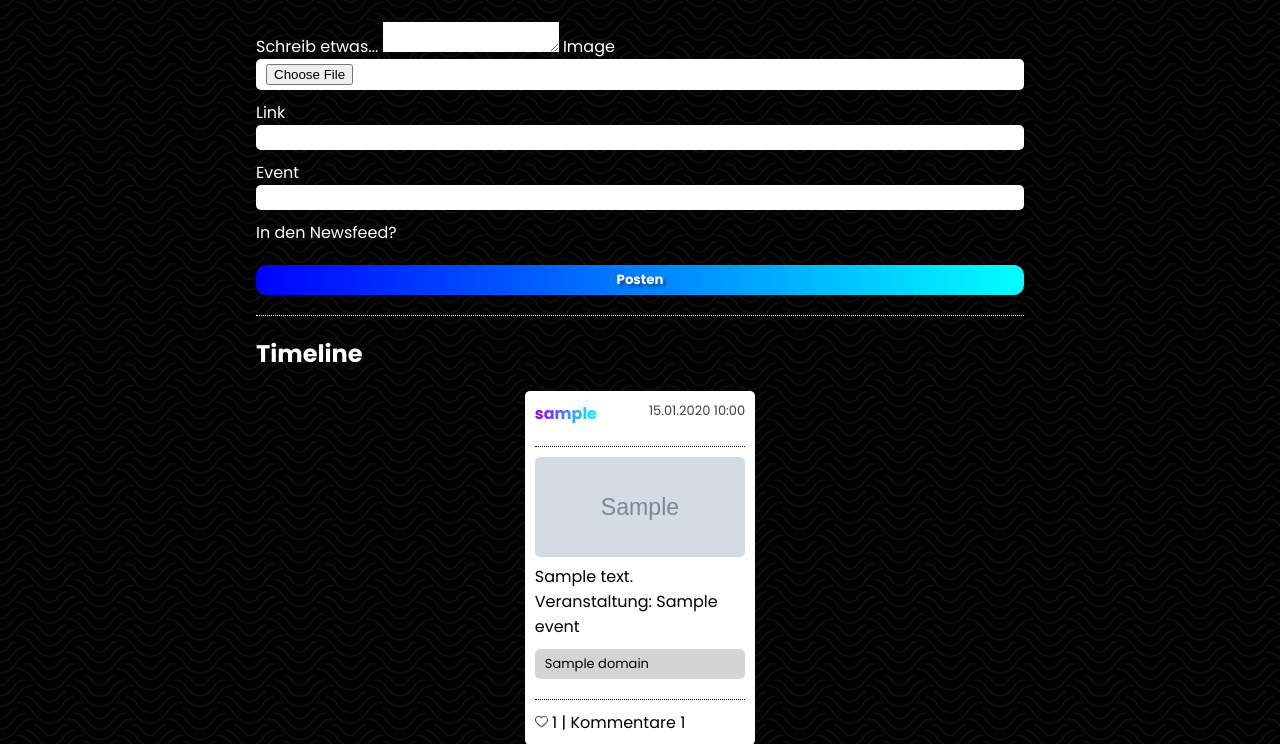
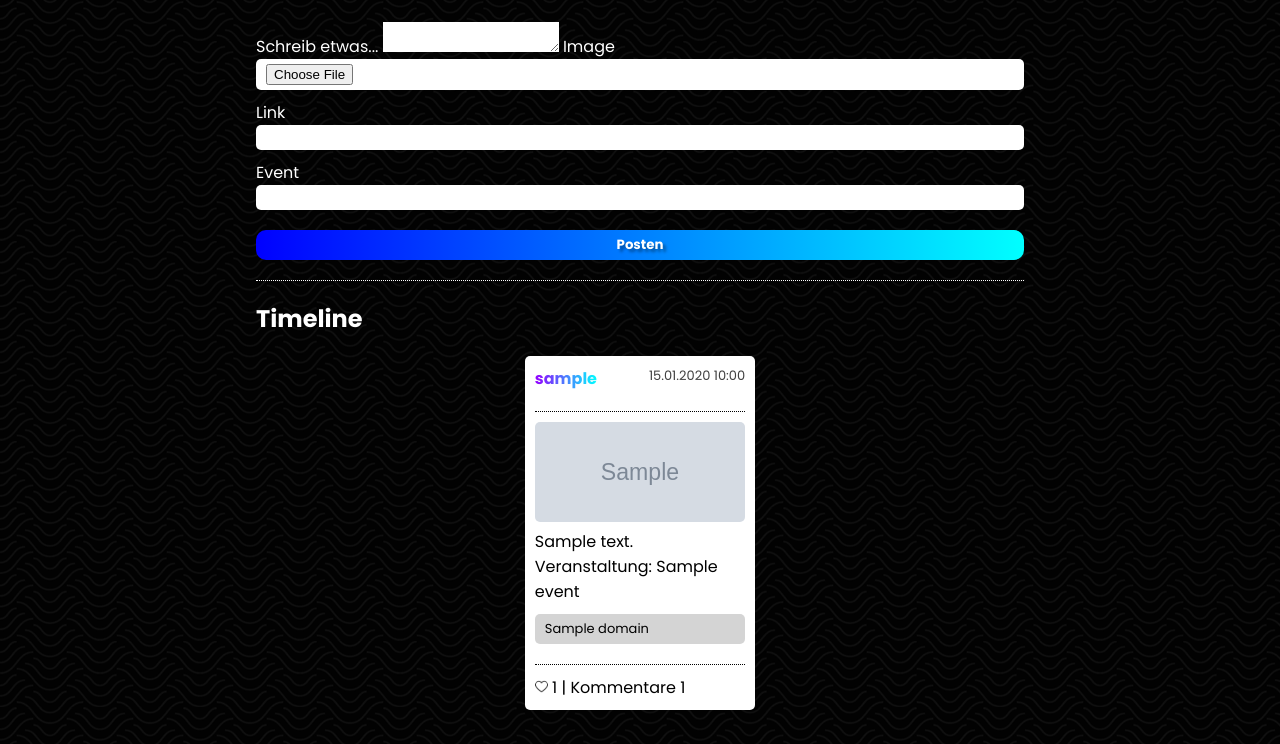
Before and after one commit to kismX/SocICo, a Django app: template templates/profile/profile_detail.html in a window 1280 px wide. Shown: the part 1026-1770 px from the top of the page. Run offline with Django 4.2, Linux system fonts and the light colour scheme; the template is opened without the code that fills it: most values are stand-ins (such as "Sample title", 1, 10 or a date in 2020); grey boxes marked "Sample" are stand-in pictures; form fields are guessed from the names that the template uses.

Commit message:
fixed - anzeige newsfeed in profil

```diff
--- a/templates/profile/profile_detail.html
+++ b/templates/profile/profile_detail.html
@@ -170,8 +170,9 @@
                 {{ post_form.link }}
                 <label for="event">Event</label>
                 {{ post_form.event }}
-                <label for="show_in_feed">In den Newsfeed?</label>
+
                 {% if request.user.profile == profile %}
+                    <label for="show_in_feed">In den Newsfeed?</label>
                     {{ post_form.show_in_feed }}
                 {% endif %}
                 <button class="colorfull-btn color-change" type="submit">Posten</button>
```
